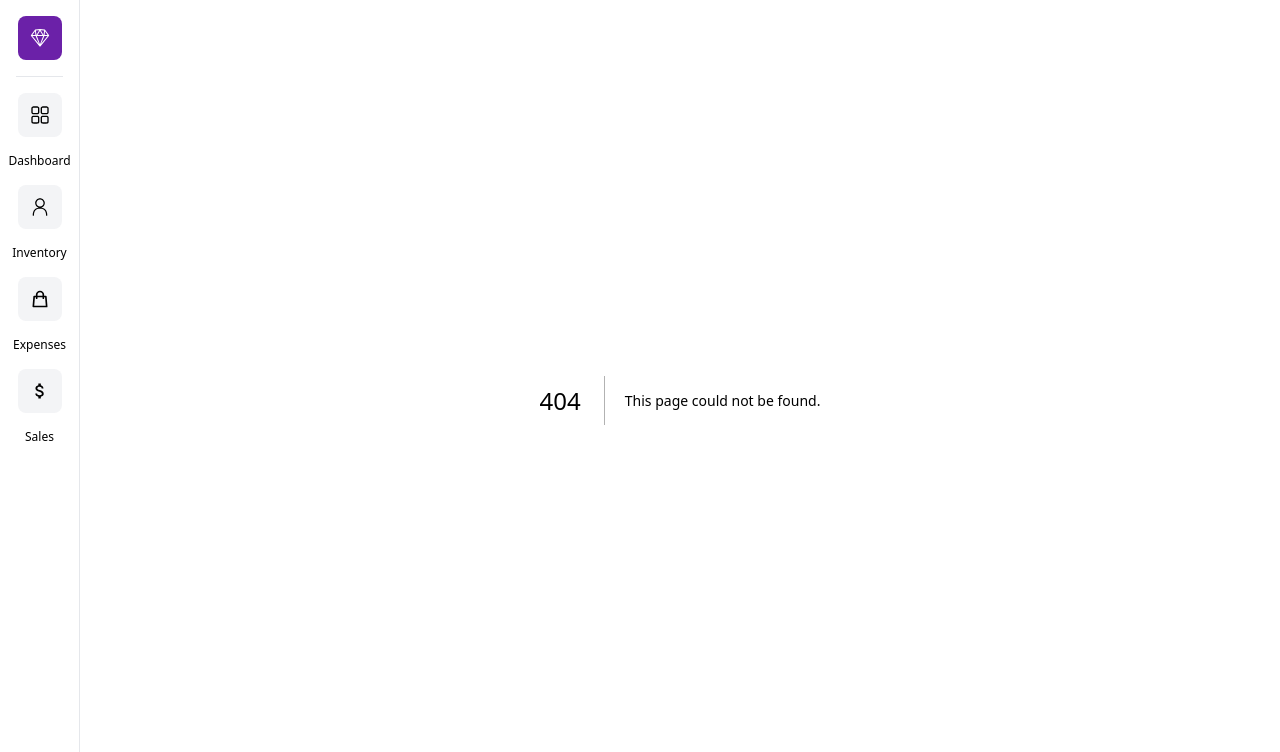
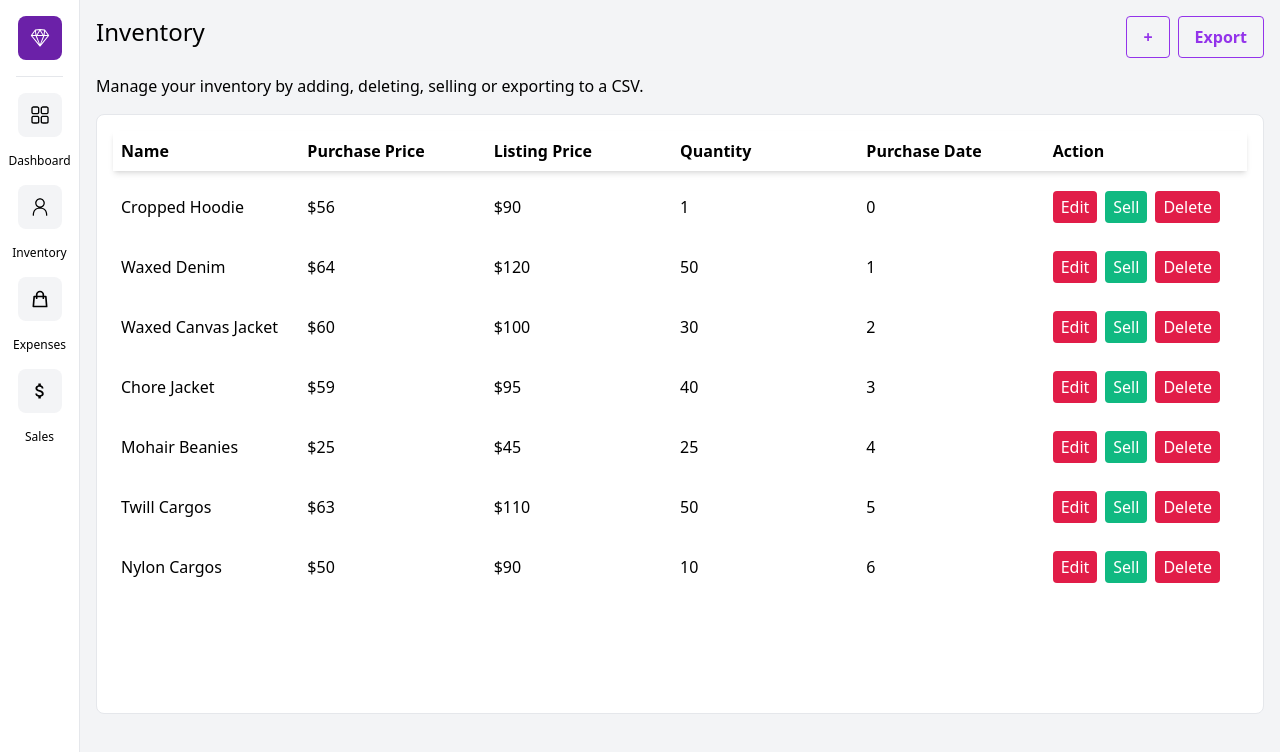
Before and after one commit to rshaki01/inventory-dashboard, a Next.js app: page /test in a window 1280 px wide. Before the commit this address had no page. Shown: the top 752 px of the page. Built offline with nearby package versions, Linux system fonts and the light colour scheme.

Commit message:
Edit item modal displays correct values

```diff
--- /dev/null
+++ b/components/Item.jsx
@@ -0,0 +1,30 @@
+import React, {useState, useContext} from 'react';
+import ViewItem from './ViewItem';
+import { GlobalContext } from '@/context/GlobalState';
+
+const Item = ({item}) => {
+
+  const { inventory, sellItem, deleteItem } = useContext(GlobalContext);
+  const [showEditModal, setShowEditModal] = useState(false);
+
+  return (
+    <li key={item.name} className='my-3 p-2 grid grid-cols-6 rounded-md items-center'>
+        <span>{item.name}</span>
+        <span>${item.purchasePrice}</span>
+        <span>${item.listingPrice}</span>
+        <span>{item.quantity}</span>
+        <span>{item.id}</span>
+        <span className="flex items-center gap-2">
+        <button className="bg-rose-600 hover:bg-rose-500 text-white py-1 px-2 rounded"
+        onClick={() => setShowEditModal(true)}>Edit</button>
+        <button className="bg-emerald-500 hover:bg-emerald-400 text-white py-1 px-2 rounded"
+        onClick={() => sellItem(item)}>Sell</button>
+        <button className="bg-rose-600 hover:bg-rose-500 text-white py-1 px-2 rounded"
+        onClick={() => deleteItem(item)}>Delete</button>
+        </span>
+        <ViewItem open={showEditModal} item={item} onClose={() => setShowEditModal(false)}/>
+    </li>
+  )
+}
+
+export default Item
--- a/components/Sidebar.jsx
+++ b/components/Sidebar.jsx
@@ -8,11 +8,12 @@ import {MdAttachMoney} from 'react-icons/md'
 
 
 const Sidebar = ({children}) => {
+
   return (
     <div className='flex'>
       <div className='fixed w-20 lg:w-30 bg-white h-screen p-4 flex flex-col justify-between border-r-[1px]' >
         <div className='flex flex-col items-center'>
-            <Link href='/'>
+            <Link href='/test'>
                 <div className='bg-purple-800 text-white rounded-lg p-3'>
                     <RxSketchLogo size={20} />
                 </div>
--- a/components/ViewItem.jsx
+++ b/components/ViewItem.jsx
@@ -10,7 +10,7 @@ const ViewItem = ({item, open, onClose}) => {
     if (!open) return null;
 
     return (
-    <div className="fixed inset-0 flex items-center justify-center">
+    <div className="fixed inset-0 bg-black bg-opacity-50 flex items-center justify-center">
     <div className="w-1/2 bg-slate-900 p-8 rounded-xl">
       <div className="flex justify-between">
         <h1 className="text-slate-50 text-xl pb-4">Edit item</h1>
@@ -20,29 +20,29 @@ const ViewItem = ({item, open, onClose}) => {
         <form onSubmit={handleSubmit}>
           <label className="block mb-2 text-slate-400">Name</label>
           <input className="rounded-lg border border-gray-700 bg-transparent w-full p-2 text-slate-300 hover:bg-slate-800" type="text"
-          />
+          value={item.name}/>
           <div className='grid grid-cols-1 md:grid-cols-2 my-2 gap-3'>
             <div className="">
               <label className="block mb-2 text-slate-400">Purchase Price ($)</label>
               <input className="rounded-lg border border-gray-700 bg-transparent w-full p-2 text-slate-300 hover:bg-slate-800" type="number"
-               value={item.name}/>
+               value={item.purchasePrice}/>
             </div>
             <div className="">
               <label className="block mb-2 text-slate-400">Listing Price ($)</label>
               <input className="rounded-lg border border-gray-700 bg-transparent w-full p-2 text-slate-300 hover:bg-slate-800" type="number"
-               />
+               value={item.listingPrice}/>
             </div>
           </div>
           <div className='grid grid-cols-1 md:grid-cols-2 my-2 gap-3'>
             <div>
               <label className="block mb-2 text-slate-400">Quantity</label>
               <input className="rounded-lg border border-gray-700 bg-transparent w-full p-2 text-slate-300 hover:bg-slate-800" type="number"
-               />
+               value={item.quantity}/>
             </div>
             <div>
               <label className="block mb-2 text-slate-400">Date</label>
               <input className="rounded-lg border border-gray-700 bg-transparent w-full p-2 text-slate-300 hover:bg-slate-800" type="date"
-               />
+               value={item.purchaseDate}/>
             </div>
           </div>
           <input type="submit" className="mt-8 w-full bg-blue-500 hover:bg-blue-400 text-white font-bold py-2 px-4 border-b-4 border-blue-700 hover:border-blue-500 rounded" value="yo"/>
--- /dev/null
+++ b/pages/test.jsx
@@ -0,0 +1,51 @@
+import React from 'react';
+import { GlobalContext } from '@/context/GlobalState';
+import { useContext, useState } from 'react';
+import AddItem from '@/components/AddItem';
+import ViewItem from '@/components/ViewItem';
+import Item from '@/components/Item';
+
+const test = () => {
+
+
+  const { inventory, sales, sellItem, deleteItem } = useContext(GlobalContext);
+  const [showModal, setShowModal] = useState(false);
+  const [showEditModal, setShowEditModal] = useState(false);
+
+  return (
+    <div className='bg-gray-100 min-h-screen'>
+        <div className='flex justify-between p-4'>
+            <p className='text-2xl'>Inventory</p>
+            <div>
+              <button onClick={() => setShowModal(true)} className="bg-transparent hover:bg-purple-500 text-purple-600 font-semibold hover:text-white py-2 px-4 mr-2 border border-purple-600 hover:border-transparent rounded">
+                +
+              </button>
+              <button className="bg-transparent hover:bg-purple-500 text-purple-600 font-semibold hover:text-white py-2 px-4 border border-purple-600 hover:border-transparent rounded">
+                Export
+              </button>
+            </div>
+        </div>
+        <div className='px-4'>
+          <p>Manage your inventory by adding, deleting, selling or exporting to a CSV.</p>
+          <div className='w-full my-4 p-4 border rounded-lg bg-white h-[75vh] overflow-scroll'>
+            <div className='p-2 grid md:grid-cols-6 sm:grid-cols-3 grid-cols-2 items-center shadow-md'>
+              <span className='font-semibold'>Name</span>
+              <span className='font-semibold'>Purchase Price</span>
+              <span className='font-semibold'>Listing Price</span>
+              <span className='font-semibold'>Quantity</span>
+              <span className='font-semibold'>Purchase Date</span>
+              <span className='font-semibold'>Action</span>
+            </div>
+            <ul>
+              {inventory.map((item, index) => (
+               <Item item={item} />
+              ))}
+            </ul>
+          </div>
+        </div>
+        <AddItem open={showModal} onClose={() => setShowModal(false)}/>
+    </div>
+  )
+}
+
+export default test
```
